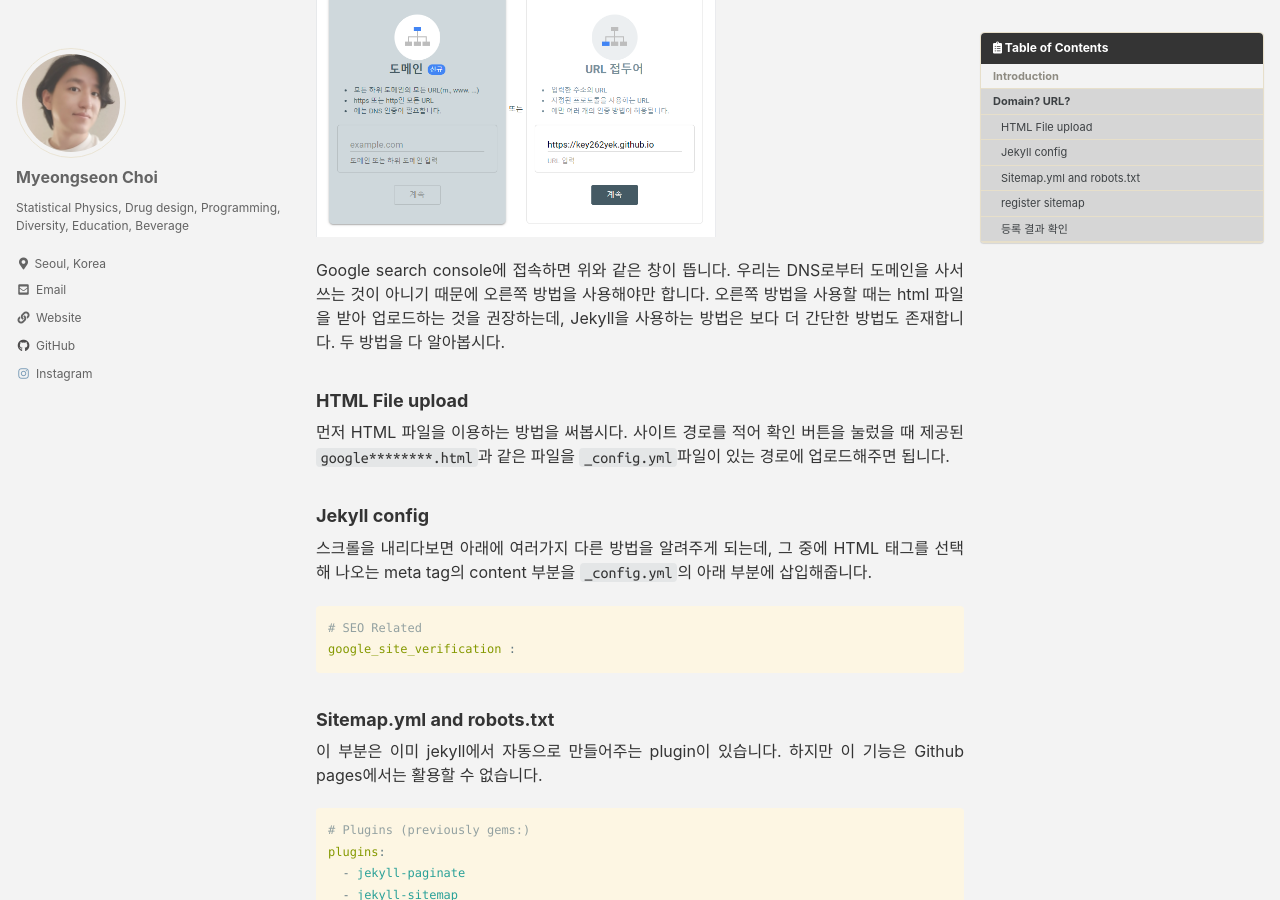
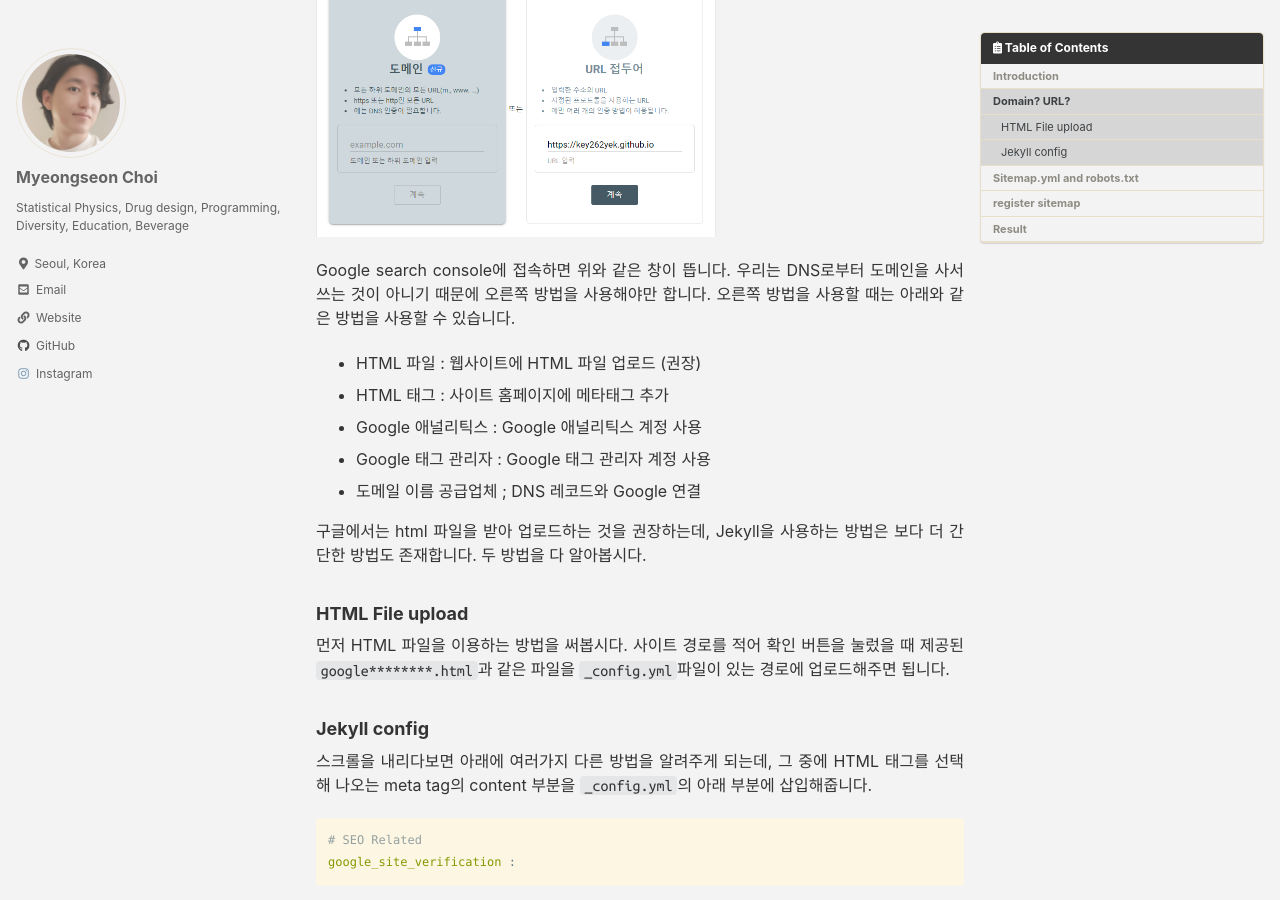
Before and after one commit to key262yek/key262yek.github.io, a Jekyll site: the page built from _posts/2022-10-20-Google-search.md, in a window 1280 px wide and 900 px high, scrolled down 497 px. Built offline with Jekyll 4.4.1, drawn with Linux system fonts in a browser that asks for light colours; cached includes are drawn as plain includes; nearby versions of some CDN libraries.

Commit message:
Add content

````diff
--- a/_posts/2022-10-20-Google-search.md
+++ b/_posts/2022-10-20-Google-search.md
@@ -23,7 +23,15 @@ Github 블로그의 결과물은 가만히 둔다고 검색되지 않습니다.
 
 Google search console에 접속하면 위와 같은 창이 뜹니다.
 우리는 DNS로부터 도메인을 사서 쓰는 것이 아니기 때문에 오른쪽 방법을 사용해야만 합니다.
-오른쪽 방법을 사용할 때는 html 파일을 받아 업로드하는 것을 권장하는데,
+오른쪽 방법을 사용할 때는 아래와 같은 방법을 사용할 수 있습니다.
+
+- HTML 파일 : 웹사이트에 HTML 파일 업로드 (권장)
+- HTML 태그 : 사이트 홈페이지에 메타태그 추가
+- Google 애널리틱스 : Google 애널리틱스 계정 사용
+- Google 태그 관리자 : Google 태그 관리자 계정 사용
+- 도메일 이름 공급업체 ; DNS 레코드와 Google 연결
+
+구글에서는 html 파일을 받아 업로드하는 것을 권장하는데,
 Jekyll을 사용하는 방법은 보다 더 간단한 방법도 존재합니다.
 두 방법을 다 알아봅시다.
 
@@ -39,7 +47,7 @@ Jekyll을 사용하는 방법은 보다 더 간단한 방법도 존재합니다.
 google_site_verification :
 ```
 
-### Sitemap.yml and robots.txt
+## Sitemap.yml and robots.txt
 이 부분은 이미 jekyll에서 자동으로 만들어주는 plugin이 있습니다.
 하지만 이 기능은 Github pages에서는 활용할 수 없습니다.
 ```yml
@@ -96,10 +104,10 @@ Allow: /
 Sitemap: https://key262yek.github.io/sitemap.yml
 ```
 
-### register sitemap
+## register sitemap
 이제 해당 sitemap 파일을 google search console에 등록해주면 됩니다.
 
 <img src="https://key262yek.github.io/assets/images/add_sitemap.PNG" alt="Sitemap" width="400"/>
 
-### 등록 결과 확인
+## Result
 바로 사이트 게시물을 검색할 수는 없습니다. 빠르면 일주일, 느리면 한 달까지도 걸리는 것 같은데 기다리고 나면 아래와 같이 검색이 가능합니다.
````
